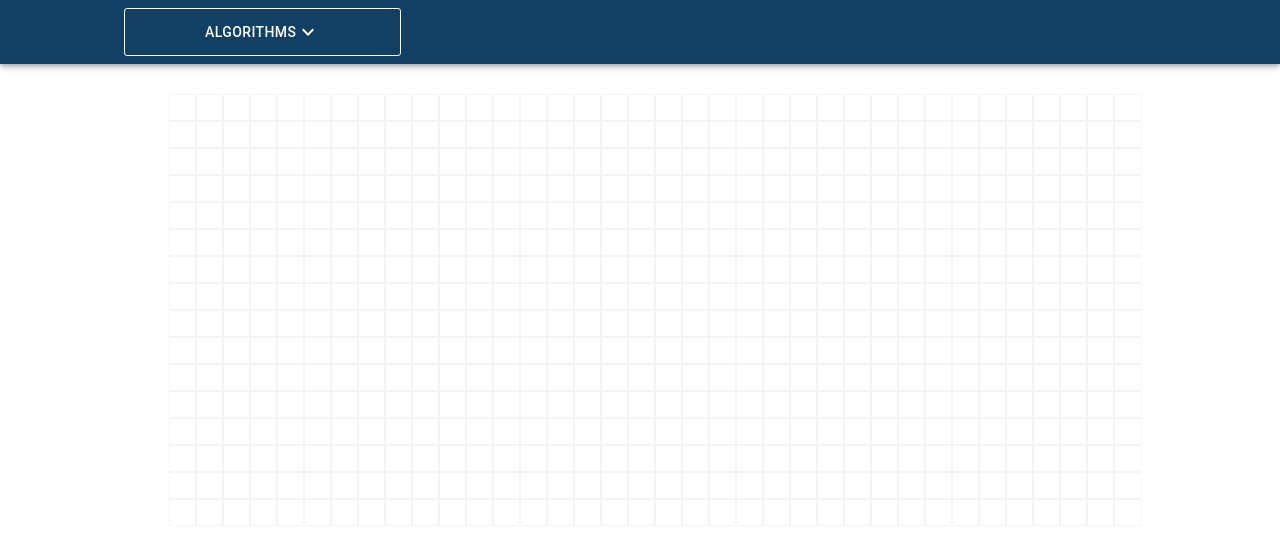
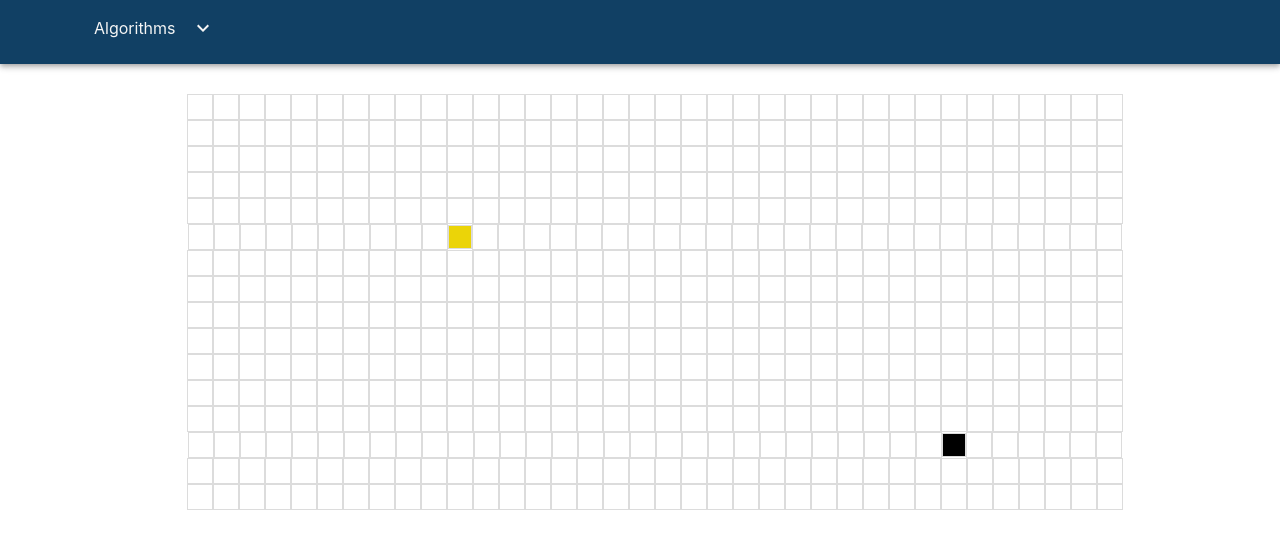
Before and after one commit to WaelRabah/PathfinderVisualizer, a React (Create React App) app: page / in a window 1280 px wide. Shown: the top 548 px of the page. Built offline with nearby package versions, Linux system fonts and the light colour scheme.

Commit message:
layout and animations added

```diff
--- a/src/App.js
+++ b/src/App.js
@@ -5,7 +5,7 @@ import { Container, Box } from "@material-ui/core";
 import Grid from "./components/Grid";
 
 export default class App extends Component {
-  state = { grid: [], mousePressed: false };
+  state = { grid: [], mousePressed: false,startNode : {x:5,y:10} ,endNode : {x:13,y:29} };
   componentDidMount() {
     var grid1 = [];
     for (let i = 0; i < 16; i++) {
@@ -15,10 +15,14 @@ export default class App extends Component {
           x: i,
           y: j,
           type: "",
+
         });
       }
       grid1.push(a);
     }
+    grid1[this.state.startNode.x][this.state.startNode.y].type='start'
+    grid1[this.state.endNode.x][this.state.endNode.y].type='end'
+
     this.setState({ grid: grid1 });
   }
   mouseUp = () => {
--- a/src/components/Header.js
+++ b/src/components/Header.js
@@ -1,22 +1,23 @@
-import React , {useState} from 'react'
-import {AppBar, Toolbar , colors , Menu , MenuItem, Button , Fade}  from  '@material-ui/core'
+import React  from 'react'
+import {AppBar, Toolbar   }  from  '@material-ui/core'
 import { KeyboardArrowDown } from '@material-ui/icons'
 import { styled } from '@material-ui/core/styles';
+import './header.css'
 function Header() {
-    const [menuOpen, setMenuOpen] = useState(false)
-    const open = ()=>setMenuOpen(true)
-    const close = ()=>setMenuOpen(false)
-    const MyButton = styled(Button)({
-        background: `#114064`,
-        border: 'solid 1px #fff',
-        borderRadius: 3,
+    // const [menuOpen, setMenuOpen] = useState(false)
+    // const open = ()=>setMenuOpen(true)
+    // const close = ()=>setMenuOpen(false)
+    // const MyButton = styled(Button)({
+    //     background: `#114064`,
+    //     border: 'solid 1px #fff',
+    //     borderRadius: 3,
 
-        color: 'white',
-        height: 48,
-        padding: '0px 30px',
-        marginLeft : 100 ,
-        padding : '0px 80px'
-      });
+    //     color: 'white',
+    //     height: 48,
+    //     padding: '0px 30px',
+    //     marginLeft : 100 ,
+    //     padding : '0px 80px'
+    //   });
     const MyAppBar = styled(AppBar)({
        backgroundColor : '#114064'
        ,
@@ -26,22 +27,17 @@ function Header() {
     return (
        <MyAppBar position='static' >
             <Toolbar>
-            <MyButton onClick={open}  >  Algorithms  <KeyboardArrowDown /></MyButton>
 
-            <Menu
-  id="fade-menu"
-  anchorEl={menuOpen}
-  open={menuOpen}
-  onClose={close}
-  TransitionComponent={Fade}
-  style={{marginTop : 42,marginLeft : 158}}
-
->
-  <MenuItem
-  style={{width : 250}}
-  onClick={close}>A*</MenuItem>
-
-</Menu>
+            <div className={`dropdown`}>
+               <div className='label'> Algorithms </div>
+               <div className='icon'>
+               <KeyboardArrowDown></KeyboardArrowDown>
+               </div>
+              <div className={`dropdown-content`}>
+                <div className='algo'>A*</div>
+                <div className='algo'>Djikstra</div>
+              </div>
+            </div>
             </Toolbar>
        </MyAppBar>
     )
--- a/src/components/Node.js
+++ b/src/components/Node.js
@@ -4,8 +4,8 @@ const Node=({node : {type,x,y},toggleBarrier,MouseDown,MouseUp,onDragHandler})=>
     return (
         <div
         className={`node ${type}`}
-        onMouseUp={()=>MouseUp()}
-        onMouseDown={()=>MouseDown(x,y)}
+        onMouseUp={(e)=>{  MouseUp()}}
+        onMouseDown={(e)=>{ e.preventDefault(); MouseDown(x,y)}}
         onMouseEnter={()=>toggleBarrier(x,y)}
         onDrag={()=>onDragHandler()}
         >
--- /dev/null
+++ b/src/components/header.css
@@ -0,0 +1,79 @@
+:root
+{
+    --main-color : #114064;
+}
+.dropdown
+{
+    position: relative;
+    display: flex;
+    color: whitesmoke;
+    margin-left: 70px;
+}
+.dropdown-content
+{
+    border-radius: 8px;
+    margin-top: 30px;
+    margin-left: -5px;
+    display: none;
+    position: absolute;
+    color: var(--main-color);
+    background-color: white ;
+    min-width: 200px;
+    box-shadow: 0px 8px 16px 0px rgba(0,0,0,0.2);
+    padding: 12px 16px;
+    z-index: 1;
+    border: solid 2px var(--main-color);
+}
+@keyframes animation {
+    from{
+
+      opacity: 0;
+    }
+
+    to{
+
+      opacity: 1;
+    }
+  }
+.algo
+{
+    cursor: pointer;
+    border-bottom: solid 0.5px whitesmoke;
+    margin-top: 7px;
+    padding: 4px 8px;
+}
+.algo:hover
+{
+    cursor: pointer;
+    border-bottom: solid 0.5px whitesmoke;
+    margin-top: 7px;
+    padding: 4px 8px;
+    background-color: var(--main-color);
+    color: whitesmoke;
+    border-radius: 5px;
+    animation-name: animation;
+    animation-duration: 0.3s;
+    animation-timing-function: linear;
+    animation-delay: 0;
+    animation-direction: alternate;
+    animation-iteration-count: 1;
+    animation-fill-mode: forwards;
+    animation-play-state: running;
+}
+.dropdown:hover .dropdown-content {
+    display: block;
+  }
+  .dropdown:hover .dropdown-content:hover {
+    display: block;
+  }
+  .label
+  {
+    flex: 1;
+    margin-right: 15px;
+    margin-top: 2px;
+  }
+  .icon
+  {
+    flex: 1;
+    margin-bottom: 5px;
+  }
--- a/src/components/node.css
+++ b/src/components/node.css
@@ -2,30 +2,69 @@
 {
     --main-color : #114064;
 }
-@keyframes example {
-    from {background-color: whitesmoke;}
-    to {background-color: #114064;}
-  }
 .node
 {
-    height: 25px;
-    width: 25px;
-    border: solid 1px whitesmoke ;
+    height: 24px;
+    width: 24px;
+    border: solid 1px #dcdcdc ;
     align-items: center;
     cursor: auto;
 
 
 }
 @keyframes animation {
-  from {background-color: #fff;}
-  to {background-color: var(--main-color);}
+  from{
+
+    opacity: 0;
+  }
+
+  to{
+
+    opacity: 1;
+  }
 }
-
 /* The element to apply the animation to */
 .barrier {
+    background-color: var(--main-color);
+    animation-name: animation;
+    animation-duration: 0.3s;
+    animation-timing-function: ease-out;
+    animation-delay: 0;
+    animation-direction: alternate;
+    animation-iteration-count: 1;
+    animation-fill-mode: forwards;
+    animation-play-state: running;
 
-  background-color: var(--main-color);
+}
+.start
+{
+  background-color: #ebd408;
   animation-name: animation;
-  animation-duration: 0.5s;
+  animation-duration: 0.3s;
   animation-timing-function: ease-out;
+  animation-delay: 0;
+  animation-direction: alternate;
+  animation-iteration-count: 1;
+  animation-fill-mode: forwards;
+  animation-play-state: running;
+  text-align: center;
+  padding-top: 1.3px;
+  box-sizing: border-box;
 }
+.end
+{
+  background-color: black;
+  animation-name: animation;
+  animation-duration: 0.3s;
+  animation-timing-function: ease-out;
+  animation-delay: 0;
+  animation-direction: alternate;
+  animation-iteration-count: 1;
+  animation-fill-mode: forwards;
+  animation-play-state: running;
+  color: whitesmoke;
+  text-align: center;
+  padding-top: 1.3px;
+  box-sizing: border-box;
+
+}
```
